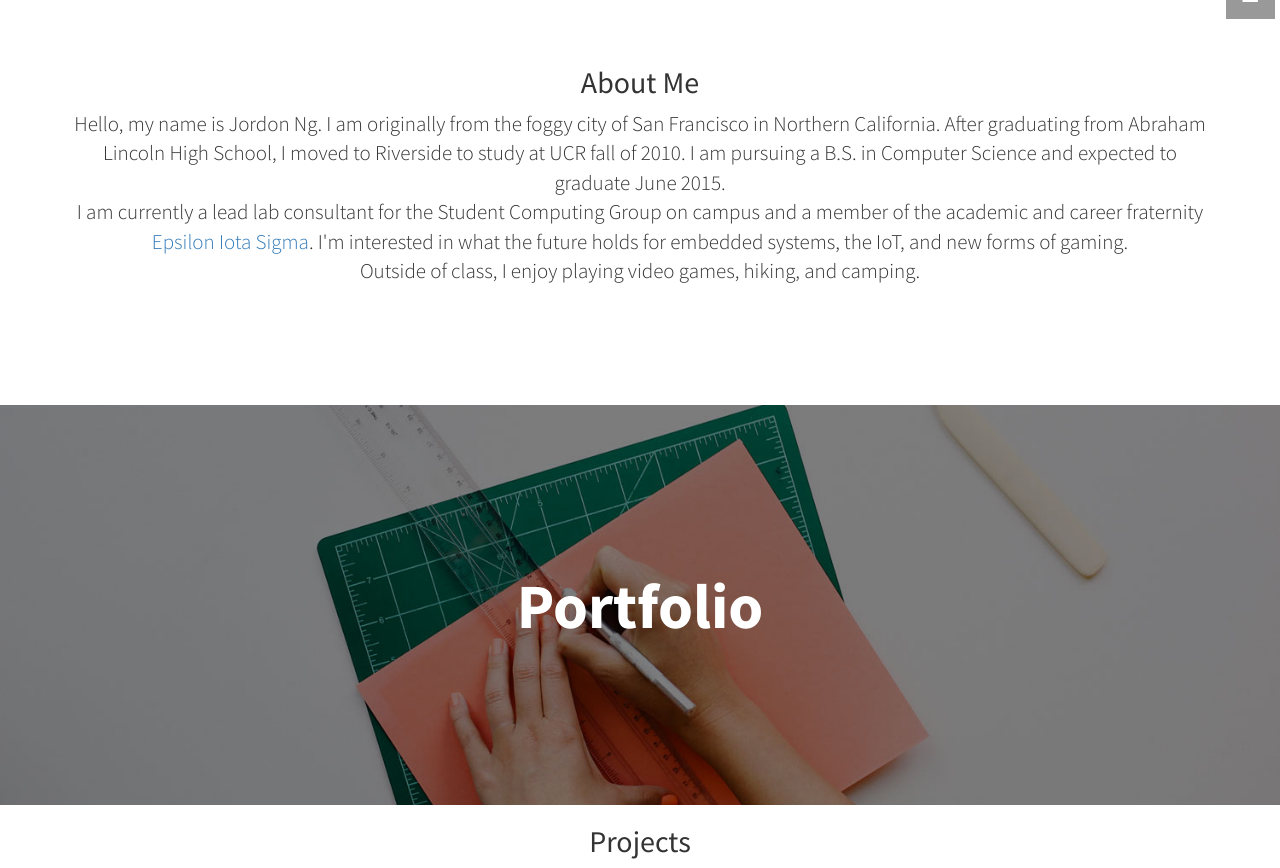
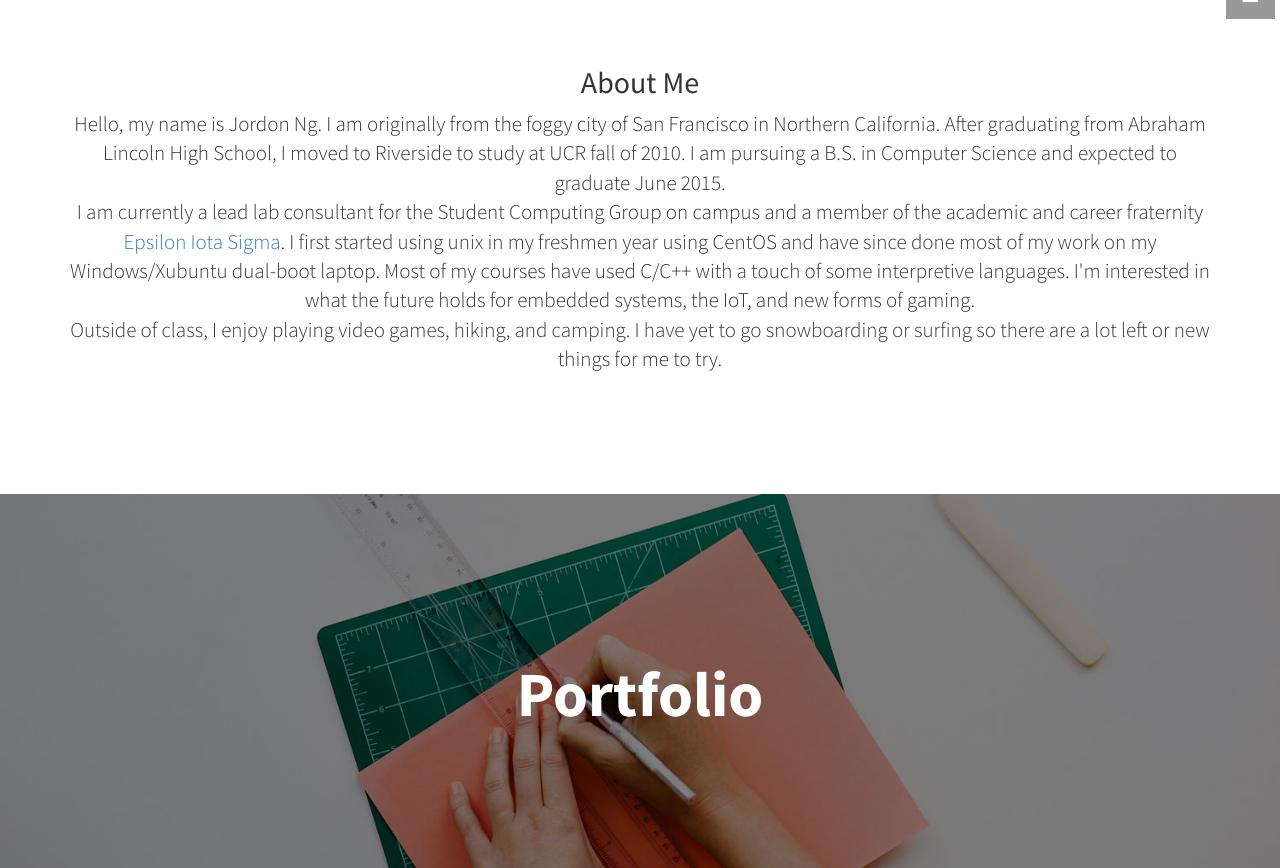
Before and after one commit to jsng0/jsng0.github.io, a Jekyll site: the page index.html, which Jekyll copies as it is, in a window 1280 px wide and 900 px high, scrolled down 872 px, cut to the strip 32-900 px from the top of the window. Built offline with Jekyll 4.4.1, drawn with Linux system fonts in a browser that asks for light colours.

Commit message:
Added exp in about me

```diff
--- a/index.html
+++ b/index.html
@@ -79,8 +79,11 @@
                         I am pursuing a B.S. in Computer Science and expected to graduate June 2015.
                     <br>I am currently a lead lab consultant for the Student Computing Group on campus and a member of the academic and career
                         fraternity <a href = "http://epsiloniotasigma.org/">Epsilon Iota Sigma</a>.
+                        I first started using unix in my freshmen year using CentOS and have since done most of my work
+                        on my Windows/Xubuntu dual-boot laptop. Most of my courses have used C/C++ with a touch of some interpretive languages.
                         I'm interested in what the future holds for embedded systems, the IoT, and new forms of gaming.
-                    <br>Outside of class, I enjoy playing video games, hiking, and camping.</p>
+                    <br>Outside of class, I enjoy playing video games, hiking, and camping. I have yet to go snowboarding or surfing so there are
+                        a lot left or new things for me to try.</p>
                 </div>
             </div>
             <!-- /.row -->
```
